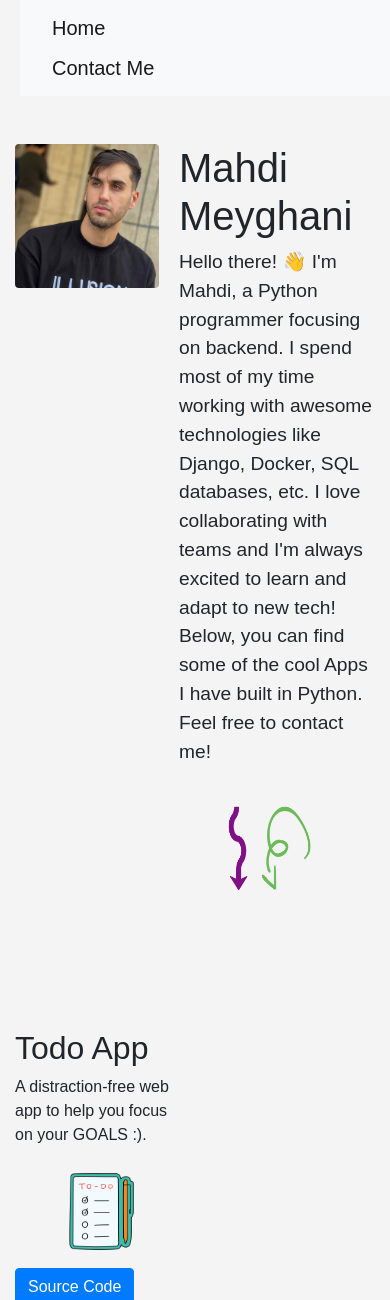
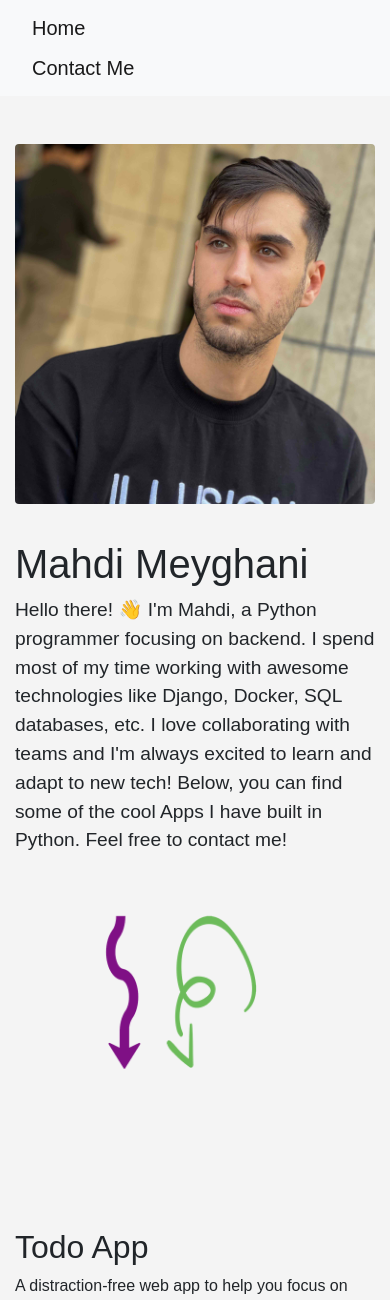
Before and after one commit to Mahdi-Meyghani/Django-Personal-Website, a Django app: page / in a window 390 px wide. Shown: the top 1300 px of the page. Run offline with Django 5.2, Linux system fonts and the light colour scheme; data comes from the database, SQL or seed files in the repository; some libraries are stand-ins or nearby versions.

Commit message:
Make everything looks good on mobile view

```diff
--- a/static/portfolio_website/style.css
+++ b/static/portfolio_website/style.css
@@ -4,31 +4,6 @@ body {
     background-color: #f4f4f4;
 }
 
-/* Navigation Menu Styling */
-.navbar {
-    margin-left: 20px; /* Margin from the left border */
-}
-
-.navbar-nav {
-    margin-left: 20px; /* Margin between navbar items and left border */
-}
-
-.nav-link {
-    margin-right: 15px; /* Space between the navigation items */
-}
-
-/* Adjustments for mobile view */
-@media (max-width: 767px) {
-    .navbar-nav {
-        margin-left: 0; /* Remove margin for small screens */
-    }
-
-    .nav-link {
-        margin-right: 10px; /* Adjust space between items for small screens */
-    }
-}
-
-/* Existing styles below */
 .img-fluid {
     width: 100%;
     height: auto;
@@ -56,6 +31,7 @@ body {
     height: auto;
 }
 
+/* Flexbox layout for top content */
 .top-content {
     display: flex;
     flex-wrap: wrap;
@@ -64,16 +40,17 @@ body {
 }
 
 .left-content {
-    flex: 0 0 40%;
+    flex: 0 0 40%; /* Adjust width as needed */
     text-align: center;
 }
 
 .right-content {
     flex: 1;
     text-align: left;
-    padding-left: 20px;
+    padding-left: 20px; /* Add space between image and text */
 }
 
+/* Projects Container */
 .project-container {
     display: flex;
     flex-wrap: wrap;
@@ -81,19 +58,48 @@ body {
 }
 
 .project-item {
-    flex: 0 0 48%;
-    margin-bottom: 30px;
+    flex: 0 0 48%; /* Adjust to make space between items */
+    margin-bottom: 30px; /* Space between projects */
 }
 
 .project {
-    margin-top: 50px;
+    margin-top: 50px; /* Add space above each project */
 }
 
+/* Click for More link styling */
 .click-more-container {
-    margin-top: 50px;
-    margin-bottom: 50px;
+    margin-top: 50px; /* Space above the link */
+    margin-bottom: 50px; /* Space below the link */
 }
 
 .click-more-container .btn {
-    margin-top: 20px;
+    margin-top: 20px; /* Space above the button */
 }
+
+/* Responsive design for mobile view */
+@media (max-width: 768px) {
+    .top-content {
+        flex-direction: column;
+        align-items: center;
+        text-align: center;
+    }
+
+    .left-content, .right-content {
+        flex: 1 0 100%;
+        padding-left: 0;
+    }
+
+    .right-content {
+        padding-top: 20px;
+    }
+
+    .project-container {
+        flex-direction: column;
+        align-items: center;
+    }
+
+    .project-item {
+        width: 100%;
+        margin-bottom: 20px; /* Space between projects */
+    }
+}
```
